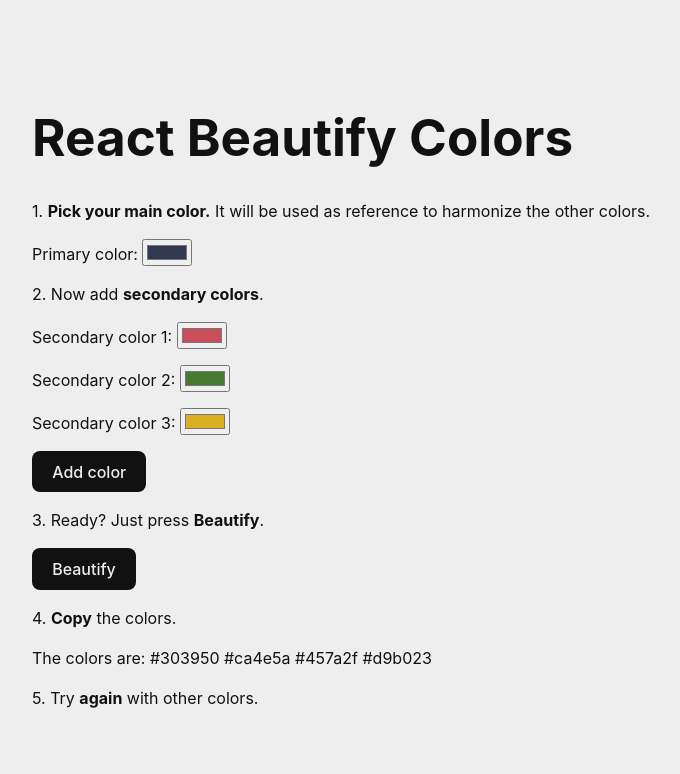
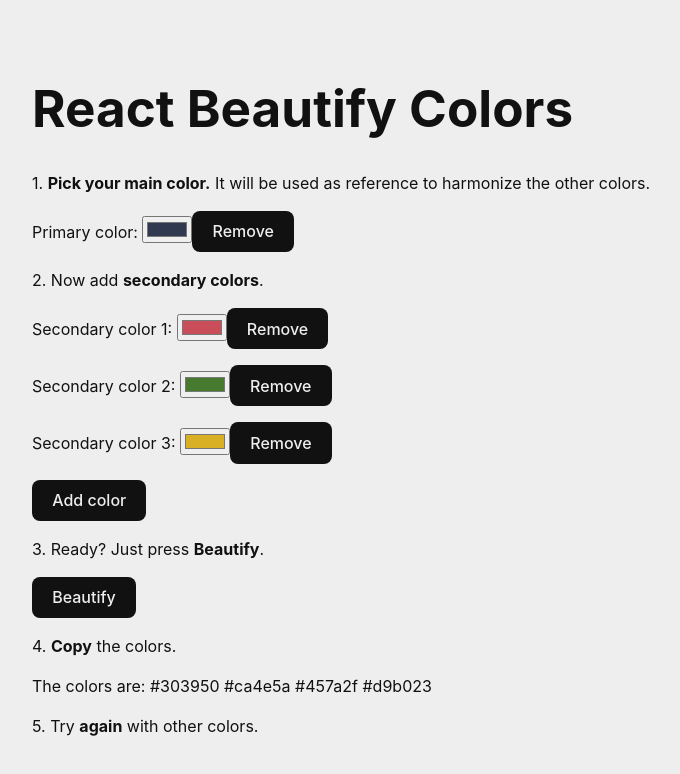
Before and after one commit to GhitaB/react-beautify-colors, a React (Vite) app: page / in a window 1280 px wide. Shown: the top 774 px of the page, without its empty margins (0-680 px from the left). Built offline with nearby package versions, Linux system fonts and the light colour scheme.

Commit message:
Remove color (picker) on click.

```diff
--- a/src/App.jsx
+++ b/src/App.jsx
@@ -4,7 +4,7 @@ import "./App.css";
 
 function ColorPicker(props) {
   /* eslint-disable react/prop-types */ // TODO: upgrade to latest eslint tooling
-  const { label, id, name, value } = props;
+  const { label, id, name, value, removeColor } = props;
   const [color, setColor] = useState(value);
   // Credits for on change: https://stackoverflow.com/a/59939918/1929820
   return (
@@ -17,6 +17,7 @@ function ColorPicker(props) {
         value={color}
         onChange={(e) => setColor(e.target.value)}
       />
+      <button onClick={() => removeColor(id)}>Remove</button>
     </div>
   );
 }
@@ -29,6 +30,11 @@ function App() {
     updated.push(init_color_picker(colors.length)); // just trust me :)
     setColors(updated);
   };
+
+  const removeColor = (id) => {
+    setColors((prevItems) => prevItems.filter((color) => color.id !== id));
+  };
+
   return (
     <>
       <div className="container">
@@ -44,7 +50,7 @@ function App() {
         {colors
           .filter((colors, index) => index > 0)
           .map((color) => (
-            <ColorPicker key={color.id} {...color} />
+            <ColorPicker key={color.id} {...color} removeColor={removeColor} />
           ))}
         <button onClick={() => addColor(colors)}>Add color</button>
         <p>
```
